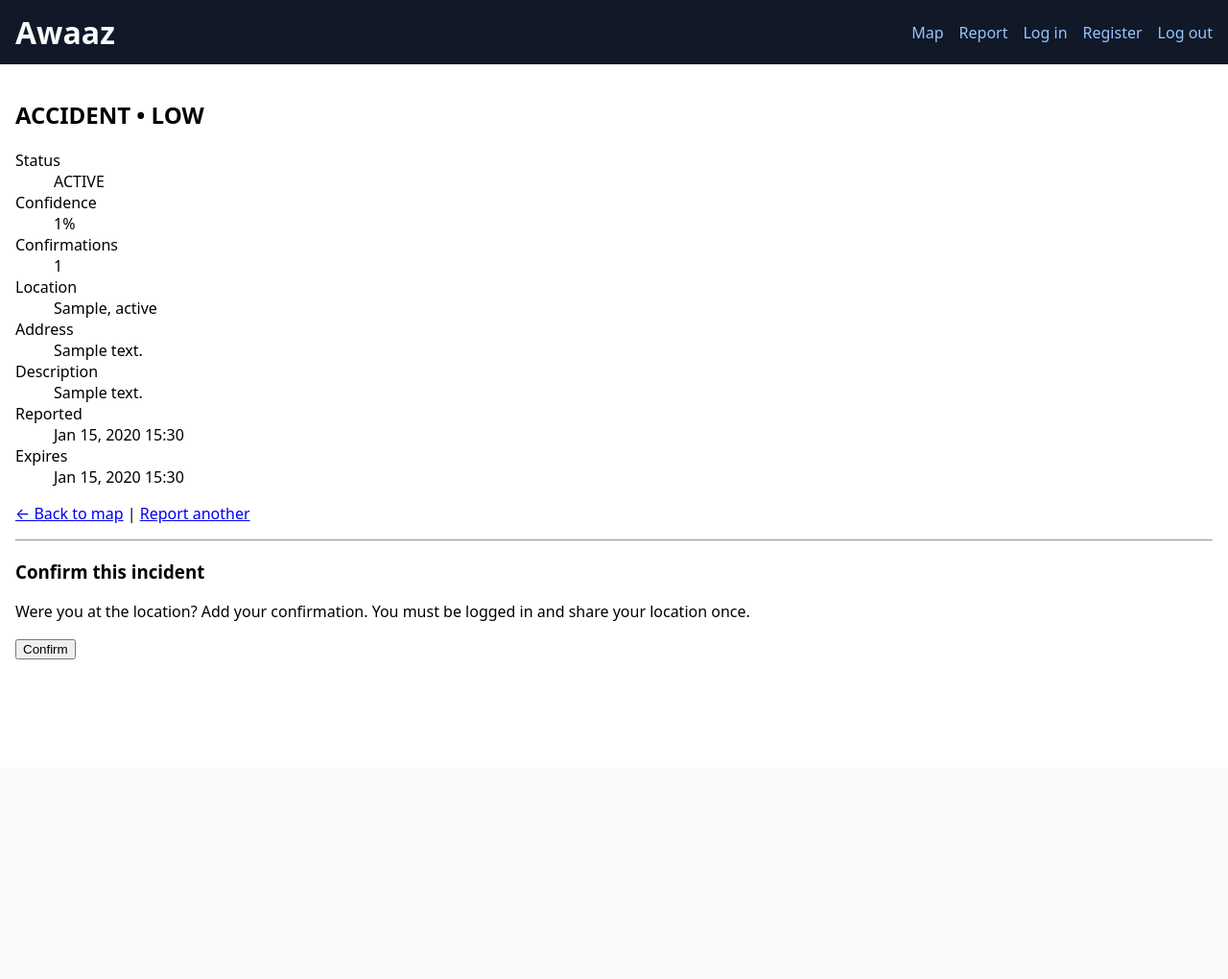
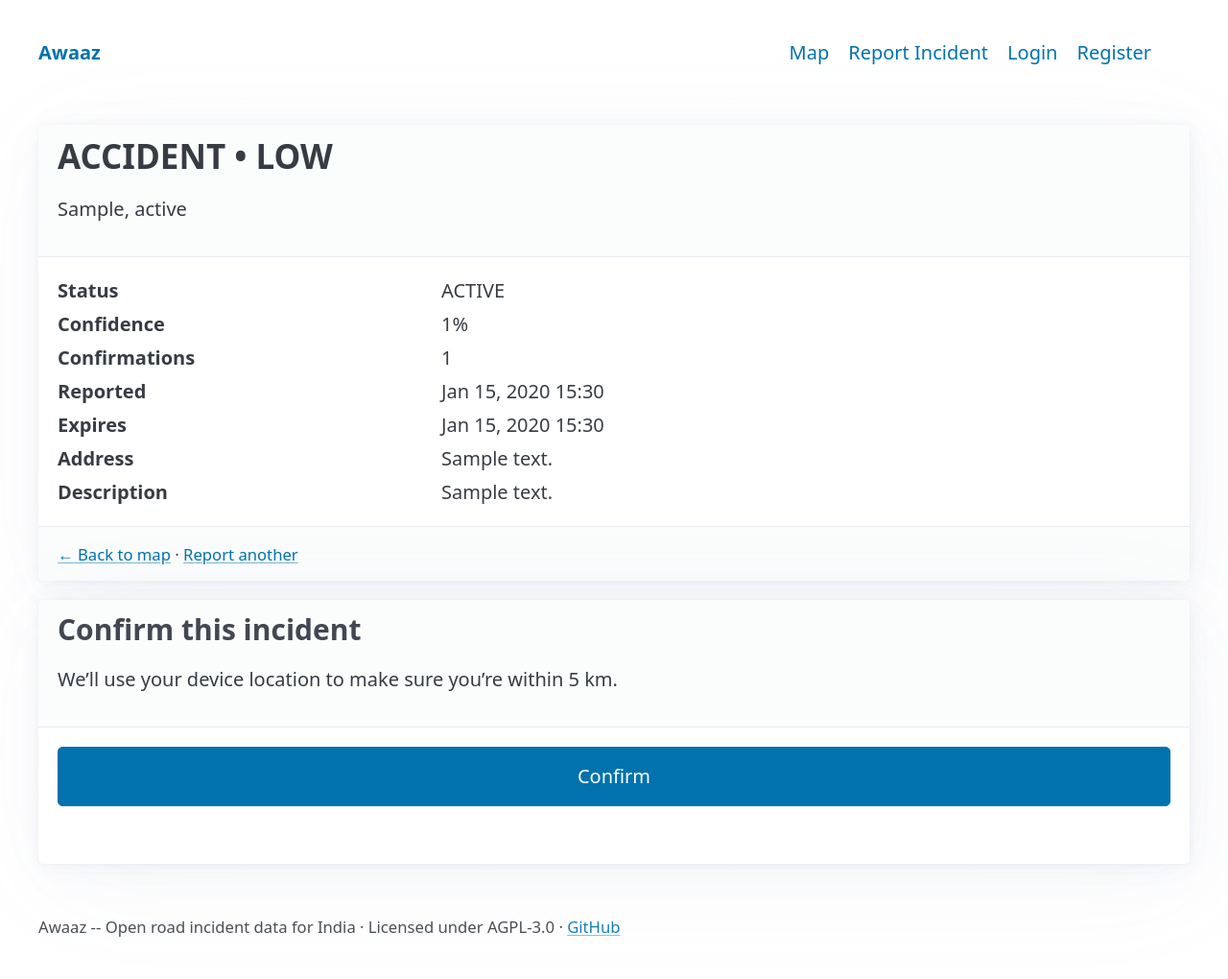
Before and after one commit to ndstab/awaaz, a Django app: page /incident/00000000-0000-0000-0000-000000000001/ in a window 1280 px wide. Shown: the whole page at 96% size. Before the commit the page ends 687 px from the top, so only its background shows below. Run offline with Django 5.2, Linux system fonts and the light colour scheme; tables that the repository leaves empty hold one stand-in row (values such as "Sample post"); parts of the project's set-up code (start-up, migrations or seed data) failed here and were passed over; some libraries are stand-ins or nearby versions.

Commit message:
added pico css for a better look in django templates

```diff
--- /dev/null
+++ b/frontend/static/css/awaaz.css
@@ -0,0 +1,49 @@
+:root {
+  --container-width: 980px;
+}
+
+main.container {
+  padding-top: 1rem;
+  padding-bottom: 1rem;
+}
+
+footer.container {
+  padding-top: 0.5rem;
+  padding-bottom: 2rem;
+  opacity: 0.9;
+}
+
+#map {
+  height: 75vh;
+  min-height: 300px;
+  border-radius: var(--border-radius);
+  overflow: hidden;
+}
+
+.map-wrap {
+  margin-top: 0.75rem;
+}
+
+.auth-card {
+  max-width: 520px;
+  margin: 0 auto;
+}
+
+.form-card {
+  max-width: 760px;
+  margin: 0 auto;
+}
+
+dl.grid {
+  display: grid;
+  grid-template-columns: 1fr 2fr;
+  gap: 0.25rem 1rem;
+}
+
+dl.grid dt {
+  font-weight: 600;
+}
+
+dl.grid dd {
+  margin: 0;
+}
--- a/frontend/templates/base.html
+++ b/frontend/templates/base.html
@@ -6,30 +6,72 @@
     <title>Awaaz</title>
     <meta name="viewport" content="width=device-width, initial-scale=1" />
     <link
+      rel="stylesheet"
+      href="https://cdn.jsdelivr.net/npm/@picocss/pico@2/css/pico.min.css"
+    />
+    <link
       href="https://unpkg.com/maplibre-gl@latest/dist/maplibre-gl.css"
       rel="stylesheet"
     />
-    <link rel="stylesheet" href="{% static 'css/styles.css' %}" />
+    <link rel="stylesheet" href="{% static 'css/awaaz.css' %}" />
   </head>
   <body>
-    <header>
-      <h1><a href="/">Awaaz</a></h1>
+    <header class="container">
       <nav>
-        <a href="/">Map</a>
-        <a href="/report/">Report</a>
-        <a href="/login/">Log in</a>
-        <a href="/register/">Register</a>
-        <a href="#" id="logout-link">Log out</a>
+        <ul>
+          <li><strong><a href="/">Awaaz</a></strong></li>
+        </ul>
+        <ul>
+          <li><a href="/">Map</a></li>
+          <li><a href="/report/">Report Incident</a></li>
+          <li><a href="/login/" id="nav-login">Login</a></li>
+          <li><a href="/register/" id="nav-register">Register</a></li>
+          <li><a href="#" id="nav-user" style="display:none;"></a></li>
+          <li><a href="#" id="logout-link" style="display:none;">Logout</a></li>
+        </ul>
       </nav>
     </header>
-    <main>
+
+    <main class="container">
       {% block content %}{% endblock %}
     </main>
+
+    <footer class="container">
+      <small>
+        Awaaz -- Open road incident data for India · Licensed under AGPL-3.0 ·
+        <a href="https://github.com/ndstab/awaaz">GitHub</a>
+      </small>
+    </footer>
+
     <script src="{% static 'js/auth.js' %}"></script>
     <script>
+      (function () {
+        const token = typeof getToken === "function" ? getToken() : null;
+        const login = document.getElementById("nav-login");
+        const register = document.getElementById("nav-register");
+        const user = document.getElementById("nav-user");
+        const logout = document.getElementById("logout-link");
+
+        const display = localStorage.getItem("awaaz_display");
+        if (token) {
+          if (login) login.style.display = "none";
+          if (register) register.style.display = "none";
+          if (logout) logout.style.display = "";
+          if (user) {
+            user.style.display = "";
+            user.textContent = display ? display : "Account";
+            user.href = "#";
+          }
+        } else {
+          if (logout) logout.style.display = "none";
+          if (user) user.style.display = "none";
+        }
+      })();
+
       document.getElementById("logout-link")?.addEventListener("click", (e) => {
         e.preventDefault();
         if (typeof clearTokens === "function") clearTokens();
+        localStorage.removeItem("awaaz_display");
         window.location.href = "/";
       });
     </script>
--- a/frontend/templates/incident.html
+++ b/frontend/templates/incident.html
@@ -2,43 +2,45 @@
 {% load static %}
 
 {% block content %}
+  <article>
+    <header>
       <h2>{{ incident.type }} • {{ incident.severity }}</h2>
+      <p>{{ incident.city }}{% if incident.state %}, {{ incident.state }}{% endif %}</p>
+    </header>
 
-  <dl>
+    <dl class="grid">
       <dt>Status</dt>
       <dd>{{ incident.status }}</dd>
       <dt>Confidence</dt>
       <dd>{{ incident.confidence }}%</dd>
       <dt>Confirmations</dt>
       <dd>{{ incident.confirmation_count }}</dd>
-    <dt>Location</dt>
-    <dd>{{ incident.city }}{% if incident.state %}, {{ incident.state }}{% endif %}</dd>
-    {% if incident.address_text %}
-    <dt>Address</dt>
-    <dd>{{ incident.address_text }}</dd>
-    {% endif %}
-    {% if incident.description %}
-    <dt>Description</dt>
-    <dd>{{ incident.description }}</dd>
-    {% endif %}
       <dt>Reported</dt>
       <dd>{{ incident.reported_at|date:"M d, Y H:i" }}</dd>
-    {% if incident.expires_at %}
       <dt>Expires</dt>
       <dd>{{ incident.expires_at|date:"M d, Y H:i" }}</dd>
-    {% endif %}
+      <dt>Address</dt>
+      <dd>{{ incident.address_text|default:"—" }}</dd>
+      <dt>Description</dt>
+      <dd>{{ incident.description|default:"—" }}</dd>
     </dl>
 
-  <p><a href="/">← Back to map</a> | <a href="/report/">Report another</a></p>
+    <footer>
+      <small><a href="/">← Back to map</a> · <a href="/report/">Report another</a></small>
+    </footer>
+  </article>
 
-  <hr />
+  <article>
+    <header>
+      <h3>Confirm this incident</h3>
+      <p>We’ll use your device location to make sure you’re within 5 km.</p>
+    </header>
 
-  <h3>Confirm this incident</h3>
-  <p>Were you at the location? Add your confirmation. You must be logged in and share your location once.</p>
     <form id="confirm-form">
       <button type="submit">Confirm</button>
       <p id="confirm-message" role="status"></p>
     </form>
+  </article>
 
   <script src="{% static 'js/auth.js' %}"></script>
   <script>
```
Also changed, not shown: frontend/templates/login.html (+16 -10 lines), frontend/templates/map.html (+8 -1 lines), frontend/templates/register.html (+17 -14 lines), frontend/templates/report.html (+9 -16 lines). Lines whose indentation alone changed are shown as unchanged.
